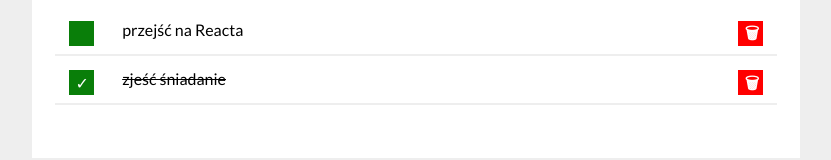
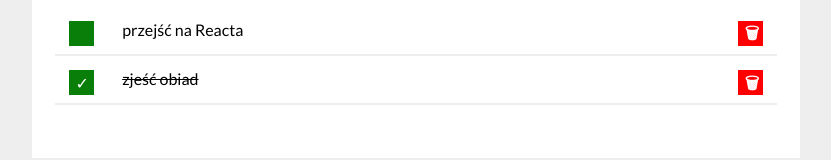
Before and after one commit to LukasWebDeveloper/mod08_05_todos_list_react, a React (Create React App) app: page / in a window 1280 px wide. Shown: the part 317-477 px from the top of the page, without its empty margins (224-1055 px from the left). Built offline with nearby package versions, Linux system fonts and the light colour scheme.

Commit message:
index.js in src changed

```diff
--- a/src/App.js
+++ b/src/App.js
@@ -7,7 +7,7 @@ import Container from "./Container";
 
 const tasks = [
    { id: 1, content: "przejść na Reacta", done: false, },
-   { id: 2, content: "zjeść śniadanie", done: true, },
+   { id: 2, content: "zjeść obiad", done: true, },
 ];
 
 const hideDoneTasks = false;
```
